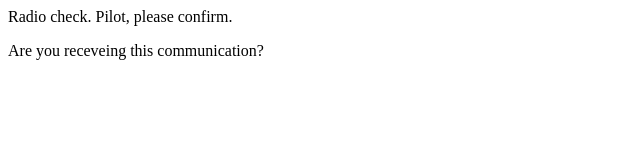
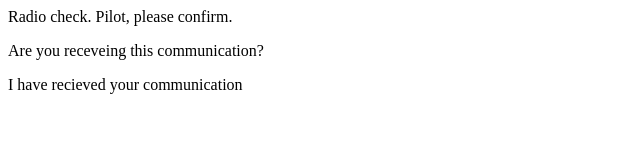
Before and after one commit to CiprianoArmijo/communication-log, a plain HTML site: page index.html in a window 1280 px wide. Shown: the whole page, without its empty margins (0-640 px from the left). Drawn offline with Linux system fonts and the light colour scheme.

Commit message:
Update index.html

```diff
--- a/index.html
+++ b/index.html
@@ -2,5 +2,6 @@
    <body>
       <p>Radio check. Pilot, please confirm.</p>
       <p>Are you receveing this communication?</p>
+      <p>I have recieved your communication</p>
    </body>
 </html>
```
